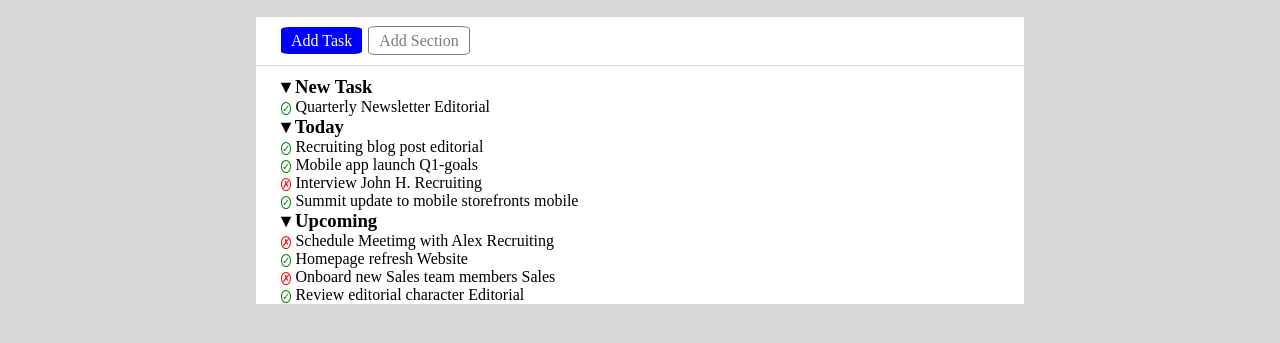
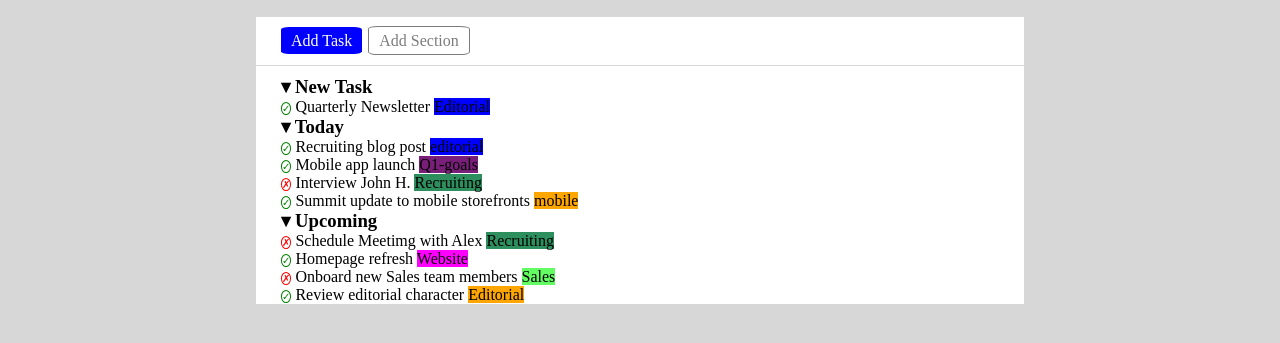
Before and after one commit to Antonio-Italiano/html-css-toboolist, a plain HTML site: page index.html in a window 1280 px wide. Shown: the part 63-406 px from the top of the page. Drawn offline with Linux system fonts and the light colour scheme.

Commit message:
Add color tag

```diff
--- a/css/style.css
+++ b/css/style.css
@@ -67,3 +67,23 @@ body{
     color: red;
     font-size: 10px;
 }
+
+/*color-tag*/
+.tag-blu {
+    background-color: blue;
+}
+.tag-viola {
+    background-color: rgb(121, 30, 121);
+}
+.tag-verde {
+    background-color: rgb(46, 143, 94);
+}
+.tag-arancione {
+    background-color: orange;
+}
+.tag-fucsia {
+    background-color: fuchsia;
+}
+.tag-verdechiaro {
+    background-color: rgb(99, 252, 99);
+}
```
